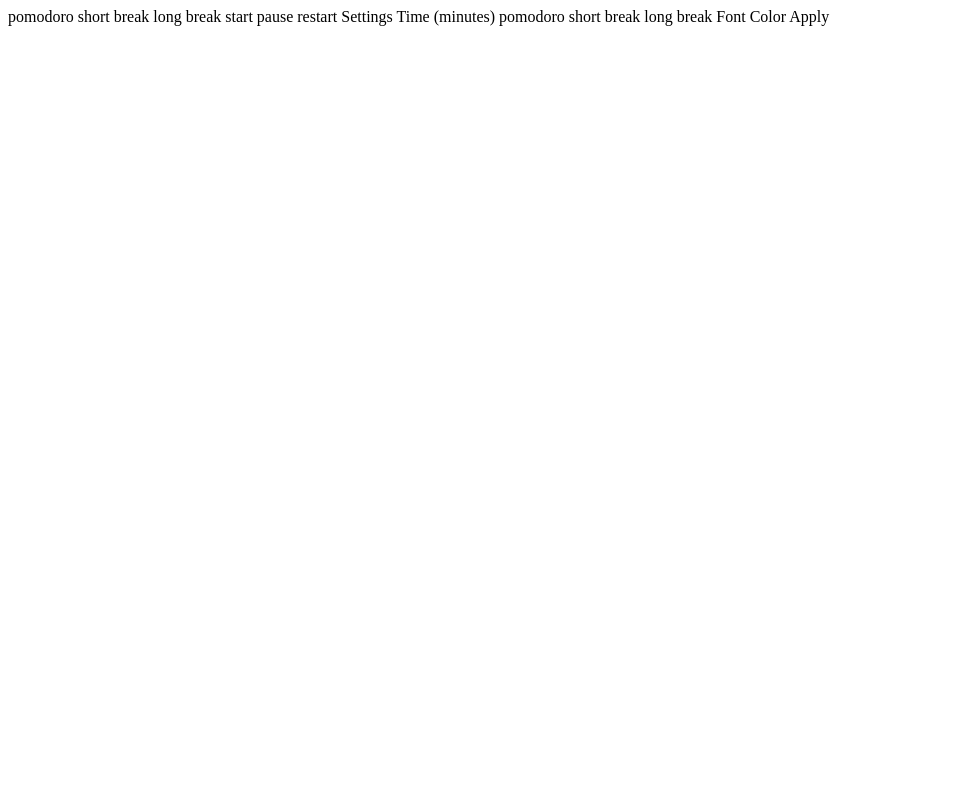
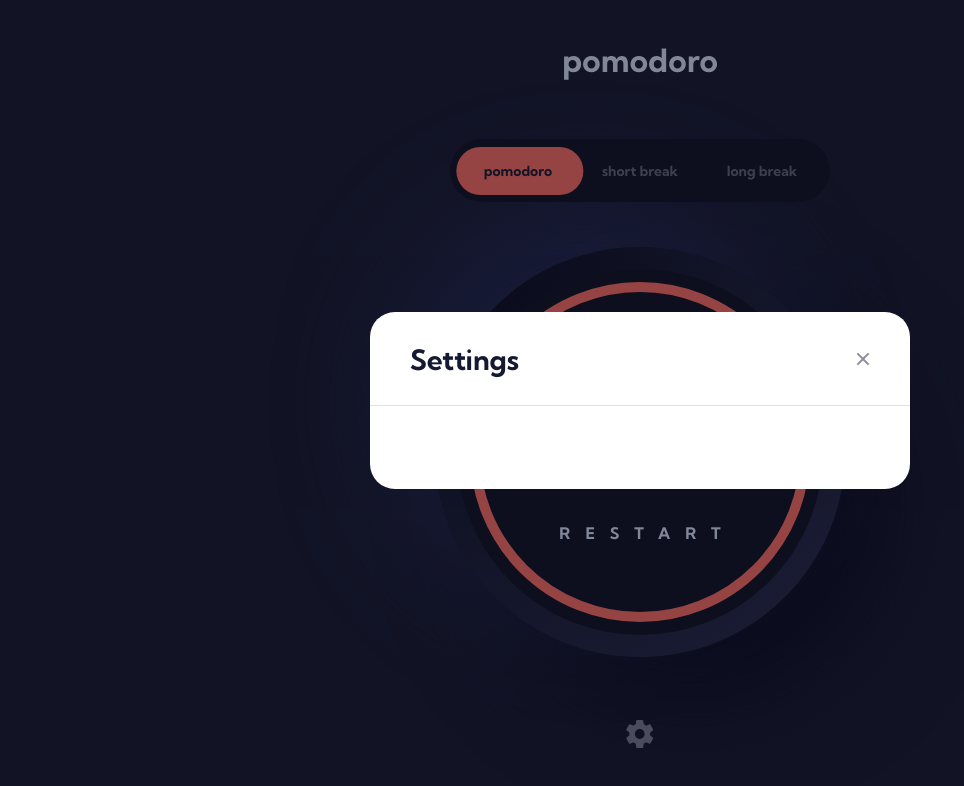
Before and after one commit to obrad97/Bonus-exercise-7, a plain HTML site: page index.html in a window 1280 px wide. Shown: the whole page, without its empty margins (0-964 px from the left). Drawn offline with Linux system fonts and the light colour scheme.

Commit message:
design is almost done, need to finish the settings modal

```diff
--- a/assets/css/style.css
+++ b/assets/css/style.css
@@ -0,0 +1,206 @@
+/*
+font-family: 'Kumbh Sans', sans-serif;
+font-family: 'Roboto Slab', serif;
+font-family: 'Space Mono', monospace;
+*/
+:root {
+    --font: 'Kumbh Sans', sans-serif;
+    --bodyBg: #1E213F;
+    --fontColor: #D7E0FF;
+    --selectionTimerBg: #161932;
+    --accentColor: #F87070;
+    --settingsBg : #FFFFFF;
+}
+
+* {
+    padding: 0;
+    margin: 0;
+    box-sizing: border-box;
+    font-family: var(--font)
+}
+
+body {
+    background-color: var(--bodyBg) ;
+    height: 100vh;
+}
+
+.container {
+    max-width: 500px;
+    height: 100%;
+    margin: 0 auto;
+    display: flex;
+    flex-direction: column;
+    align-items: center;
+    justify-content: center;
+}
+
+.head {
+    margin-bottom: 55px;
+}
+
+.selection {
+    height: 63px;
+    width: 380px;
+    margin-bottom: 45px;
+    padding: 8px 7px 7px 7px;
+    background: var(--selectionTimerBg);
+    border-radius: 31.5px;
+    position: relative;
+    display: flex;
+}
+
+.selection .selection-item {
+    width: 33.33%;
+    display: flex;
+    justify-content: center;
+    align-items: center;
+    color: var(--fontColor);
+    cursor: pointer;
+}
+
+.selection div p {
+    opacity: 0.4;
+    font-size: 14px;
+    line-height: 14px;
+    z-index: 1;
+}
+
+.selection .selection-active p {
+    color: var(--bodyBg);
+    opacity: 1;
+}
+
+.selector {
+    height: 48px;
+    width: 33.33%;
+    position: absolute;
+    background: var(--accentColor);
+    border-radius: 26.5px;
+    margin: 0 auto;
+    left: 50%;
+    transform: translateX(-145%);
+    transition: all 300ms ease-in-out;
+    z-index: 0;
+}
+
+main {
+    width: 410px;
+    height: 410px;
+    margin-bottom: 63px;
+}
+
+.timer-container {
+    height: 100%;
+    width: 100%;
+    border: double 22px transparent;
+    border-radius: 50%;
+    background-image: linear-gradient(var(--selectionTimerBg), var(--selectionTimerBg)), radial-gradient(circle at top left,#0E112A ,#2E325A);
+    background-origin: border-box;
+    background-clip: content-box, border-box;
+    box-shadow: -50px -50px 100px #272C5A, 50px 50px 100px #121530;
+}
+
+.inner-container {
+    height: 100%;
+    width: 100%;
+    position: relative;
+    display: flex;
+    justify-content: center;
+    align-items: center;
+}
+
+.timer-progress {
+    position: absolute;
+    width: 100%;
+    height: 100%;
+    transform: rotate(-90deg);
+    z-index: 0;
+}
+
+.timer-progress circle {
+    fill: none;
+    stroke: var(--accentColor);
+    stroke-width: 10px;
+    stroke-dasharray: 1036;
+    stroke-dashoffset: calc(1036 - (1036 * 100) / 100);
+}
+
+.timer {
+    color: var(--fontColor);
+    padding-top: 30px;
+    text-align: center;
+    z-index: 1;
+}
+
+.timer h1 {
+    margin-bottom: 30px;
+    font-size: 100px;
+    line-height: 101px;
+    letter-spacing: -5px;
+}
+
+.timer p {
+    padding-left: 15px;
+    font-size: 16px;
+    line-height: 16px;
+    letter-spacing: 15px;
+    text-transform: uppercase;
+}
+
+.timer p:hover {
+    cursor: pointer;
+    color: var(--accentColor);
+}
+
+.settings-icon{
+    cursor: pointer;
+}
+
+.settings-icon:hover svg path {
+    opacity: 1;
+}
+
+.settings-modal {
+    display: flex;
+    justify-content: center;
+    align-items: center;
+    position: fixed;
+    left: 0;
+    top: 0;
+    height: 100vh;
+    width: 100vw;
+    background: rgba(0, 0, 0, 0.4);
+    z-index: 3;
+}
+
+.settings {
+    width: 540px;
+    background: var(--settingsBg) ;
+    border-radius: 25px;
+}
+
+.settings-head {
+    padding: 34px 40px 31px 40px ;
+    display: flex;
+    align-items: center;
+    justify-content: space-between;
+    border-bottom: 1px solid #E3E1E1 ;
+}
+
+.settings-head h1 {
+    font-size: 28px;
+    line-height: 28px;
+    color: var(--selectionTimerBg);
+}
+
+.close-settings {
+    cursor: pointer;
+}
+
+.close-settings:hover svg path {
+    opacity: 1;
+}
+
+.settings-main {
+    padding: 24px 38px 59px 40px ;
+}
--- a/assets/js/script.js
+++ b/assets/js/script.js
@@ -0,0 +1,13 @@
+const selections = document.querySelectorAll('.selection-item');
+const selector = document.querySelector('.selector');
+
+selections.forEach((selection, index) =>{
+    selection.addEventListener('click', (e)=> {
+        const activeSelection = document.querySelector('.selection-item.selection-active')
+        if (activeSelection && activeSelection != selection) {
+            activeSelection.classList.remove('selection-active')
+        }
+        selection.classList.add('selection-active');
+        selector.style.transform = `translateX(${-145+(index*95)}%)`
+    })
+})
--- a/index.html
+++ b/index.html
@@ -10,11 +10,78 @@
             sizes="32x32"
             href="assets/images/favicon-32x32.png"
         />
-
+        <link rel="preconnect" href="https://fonts.googleapis.com" />
+        <link rel="preconnect" href="https://fonts.gstatic.com" crossorigin />
+        <link
+            href="https://fonts.googleapis.com/css2?family=Kumbh+Sans:wght@700&family=Roboto+Slab:wght@700&family=Space+Mono:wght@700&display=swap"
+            rel="stylesheet"
+        />
+        <link rel="stylesheet" href="assets/css/style.css" />
         <title>Pomodoro app</title>
     </head>
     <body>
-        pomodoro short break long break start pause restart Settings Time
-        (minutes) pomodoro short break long break Font Color Apply
+        <div class="container">
+            <section class="head">
+                <img src="assets/images/logo.svg" alt="logo" />
+            </section>
+            <section class="selection">
+                <div class="selection-item selection-active">
+                    <p>pomodoro</p>
+                </div>
+                <div class="selection-item"><p>short break</p></div>
+                <div class="selection-item"><p>long break</p></div>
+                <div class="selector"></div>
+            </section>
+            <main>
+                <div class="timer-container">
+                    <div class="inner-container">
+                        <div class="timer">
+                            <h1 id="timer">25:00</h1>
+                            <p id="start-stop">restart</p>
+                        </div>
+                        <svg class="timer-progress">
+                            <circle
+                                cx="50%"
+                                cy="50%"
+                                r="165"
+                                stroke-linecap="round"
+                            />
+                        </svg>
+                    </div>
+                </div>
+            </main>
+            <div class="settings-icon">
+                <svg xmlns="http://www.w3.org/2000/svg" width="28" height="28">
+                    <path
+                        fill="#D7E0FF"
+                        d="M26.965 17.682l-2.927-2.317c.055-.448.097-.903.097-1.365 0-.462-.042-.917-.097-1.365l2.934-2.317a.702.702 0 00.167-.896l-2.775-4.851a.683.683 0 00-.847-.301l-3.454 1.407a10.506 10.506 0 00-2.345-1.379l-.52-3.71A.716.716 0 0016.503 0h-5.55a.703.703 0 00-.687.588l-.52 3.71c-.847.357-1.63.819-2.345 1.379L3.947 4.27a.691.691 0 00-.847.301L.325 9.422a.705.705 0 00.167.896l2.927 2.317c-.055.448-.097.903-.097 1.365 0 .462.042.917.097 1.365L.492 17.682a.702.702 0 00-.167.896L3.1 23.429a.683.683 0 00.847.301L7.4 22.323a10.506 10.506 0 002.345 1.379l.52 3.71c.056.329.34.588.687.588h5.55a.703.703 0 00.687-.588l.52-3.71c.847-.357 1.631-.819 2.346-1.379l3.454 1.407c.313.119.673 0 .847-.301l2.775-4.851a.705.705 0 00-.167-.896zM13.73 18.9c-2.685 0-4.857-2.191-4.857-4.9 0-2.709 2.172-4.9 4.857-4.9 2.684 0 4.856 2.191 4.856 4.9 0 2.71-2.172 4.9-4.856 4.9z"
+                        opacity=".5"
+                    />
+                </svg>
+            </div>
+        </div>
+        <div class="settings-modal">
+            <div class="settings">
+                <div class="settings-head">
+                    <h1>Settings</h1>
+                    <div class="close-settings">
+                        <svg
+                            xmlns="http://www.w3.org/2000/svg"
+                            width="14"
+                            height="14"
+                        >
+                            <path
+                                fill="#1E213F"
+                                fill-rule="evenodd"
+                                d="M11.95.636l1.414 1.414L8.414 7l4.95 4.95-1.414 1.414L7 8.414l-4.95 4.95L.636 11.95 5.586 7 .636 2.05 2.05.636 7 5.586l4.95-4.95z"
+                                opacity=".5"
+                            />
+                        </svg>
+                    </div>
+                </div>
+                <div class="settings-main"></div>
+            </div>
+        </div>
+        <script src="assets/js/script.js"></script>
     </body>
 </html>
```
